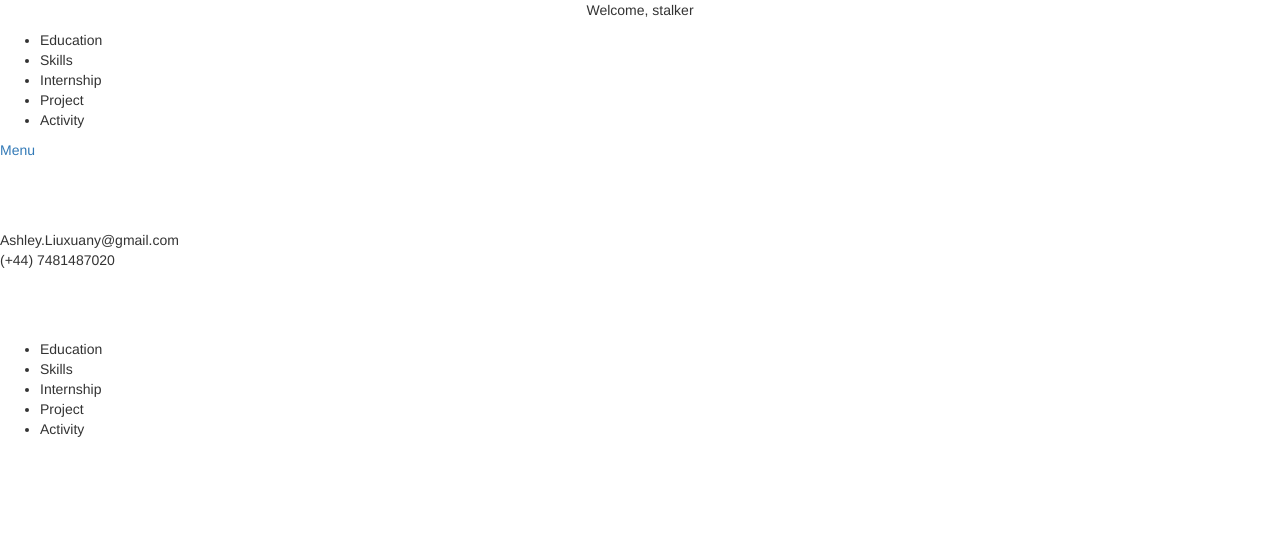
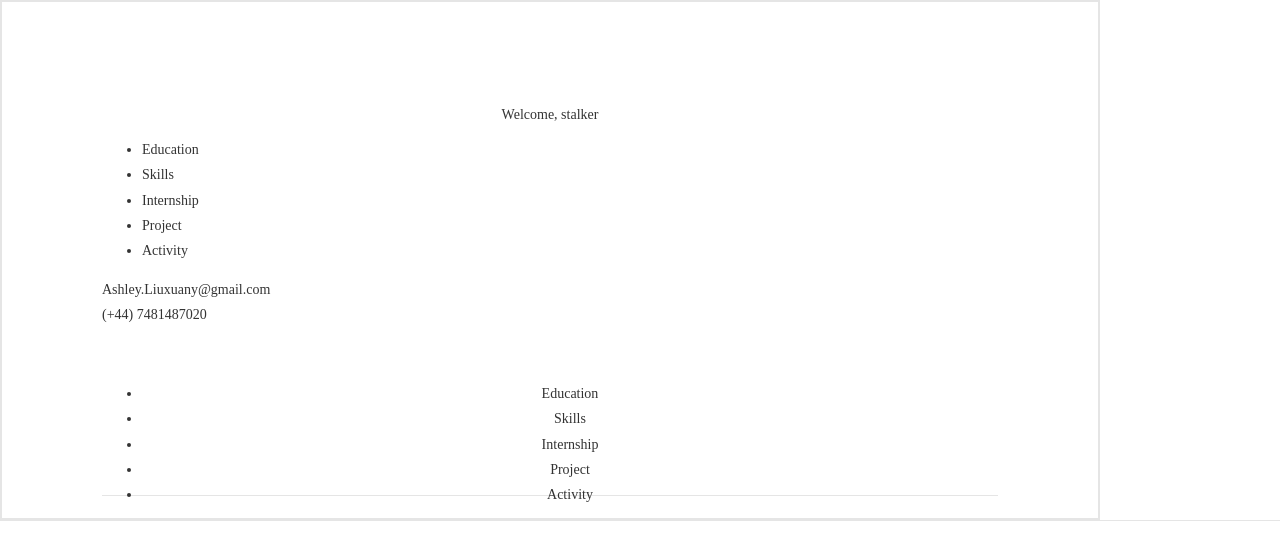
Before and after one commit to xLcc/xLcc.github.io, a plain HTML site: page index.html in a window 1280 px wide. Drawn offline with nearby package versions, Linux system fonts and the light colour scheme; files that its build step writes are made by us from their sources.

Commit message:
stylesheet

```diff
--- a/index.html
+++ b/index.html
@@ -7,7 +7,7 @@
 		<script src="https://ajax.googleapis.com/ajax/libs/jquery/3.1.1/jquery.min.js"></script>
 		<script src="https://maxcdn.bootstrapcdn.com/bootstrap/3.3.7/js/bootstrap.min.js"></script>
 		<link rel="stylesheet" href="https://maxcdn.bootstrapcdn.com/bootstrap/3.3.7/css/bootstrap.min.css">
-		<style rel="stylesheet" href="assets/main.css"></style>
+		<link rel="stylesheet" href="assets/main.css"></link>
 	</head>
 
 	<body>
```
